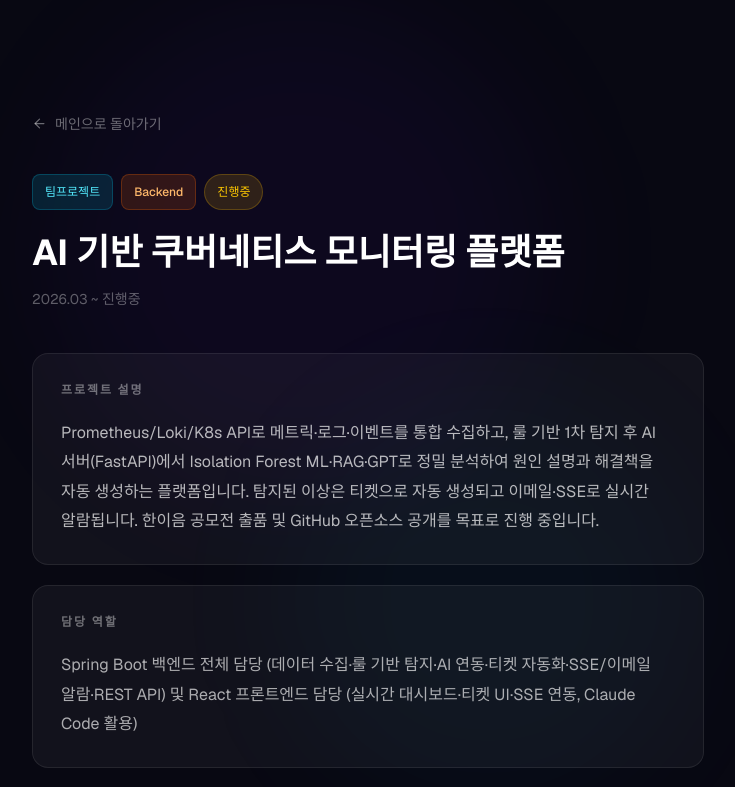
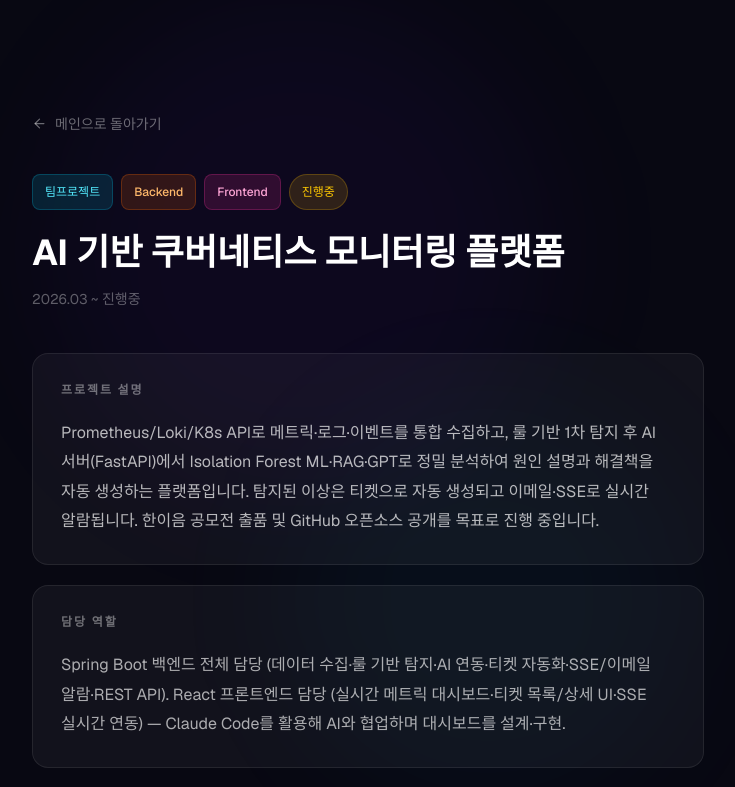
Before and after one commit to LEESEOJUN-creator/portfolio, a Next.js app: page /projects/dgu-cap in a window 1280 px wide. Shown: the top 787 px of the page, without its empty margins (272-1007 px from the left). Built offline with nearby package versions, Linux system fonts and the light colour scheme.

Commit message:
feat: DGU-CAP Frontend 태그 추가, 역할 문구 수정, 스킬 Frontend 카테고리 추가
Co-Authored-By: Claude Sonnet 4.6 <noreply@anthropic.com>

```diff
--- a/app/projects/[slug]/ProjectDetailClient.tsx
+++ b/app/projects/[slug]/ProjectDetailClient.tsx
@@ -19,6 +19,7 @@ const TAG_COLORS: Record<string, string> = {
   팀프로젝트: "bg-cyan-500/15 text-cyan-300 border-cyan-500/25",
   Infra: "bg-emerald-500/15 text-emerald-300 border-emerald-500/25",
   Backend: "bg-orange-500/15 text-orange-300 border-orange-500/25",
+  Frontend: "bg-pink-500/15 text-pink-300 border-pink-500/25",
 };
 
 /* 공통 페이드업 애니메이션 */
--- a/components/ProjectCard.tsx
+++ b/components/ProjectCard.tsx
@@ -12,6 +12,7 @@ const TAG_COLORS: Record<string, string> = {
   팀프로젝트:   "text-cyan-300 bg-cyan-500/12 border-cyan-500/20",
   Infra:        "text-emerald-300 bg-emerald-500/12 border-emerald-500/20",
   Backend:      "text-orange-300 bg-orange-500/12 border-orange-500/20",
+  Frontend:     "text-pink-300 bg-pink-500/12 border-pink-500/20",
 };
 
 const THUMBNAILS: Record<string, { from: string; via: string; to: string; icon: string }> = {
--- a/components/Skills.tsx
+++ b/components/Skills.tsx
@@ -8,6 +8,7 @@ const STYLES: Record<string, { gradient: string; border: string; badge: string;
   Database:   { gradient: "from-cyan-500/10 to-transparent",   border: "border-cyan-500/15",   badge: "bg-cyan-500/10 text-cyan-200 border-cyan-500/18",     dot: "bg-cyan-400"   },
   Infra:      { gradient: "from-emerald-500/10 to-transparent",border: "border-emerald-500/15",badge: "bg-emerald-500/10 text-emerald-200 border-emerald-500/18", dot: "bg-emerald-400" },
   Monitoring: { gradient: "from-orange-500/10 to-transparent", border: "border-orange-500/15", badge: "bg-orange-500/10 text-orange-200 border-orange-500/18", dot: "bg-orange-400" },
+  Frontend:   { gradient: "from-pink-500/10 to-transparent",   border: "border-pink-500/15",   badge: "bg-pink-500/10 text-pink-200 border-pink-500/18",     dot: "bg-pink-400"   },
 };
 
 export default function Skills() {
@@ -25,7 +26,7 @@ export default function Skills() {
           <h2 className="text-2xl sm:text-3xl font-bold text-white">Skills</h2>
         </motion.div>
 
-        <div className="grid grid-cols-1 sm:grid-cols-2 lg:grid-cols-4 gap-6">
+        <div className="grid grid-cols-1 sm:grid-cols-2 lg:grid-cols-3 xl:grid-cols-5 gap-6">
           {skillCategories.map((cat, i) => {
             const s = STYLES[cat.category] ?? { gradient: "from-white/5 to-transparent", border: "border-white/10", badge: "bg-white/8 text-white/60 border-white/10", dot: "bg-white/40" };
             return (
--- a/data/projects.ts
+++ b/data/projects.ts
@@ -25,7 +25,7 @@ export type Project = {
 export const projects: Project[] = [
   {
     slug: "dgu-cap",
-    tag: ["팀프로젝트", "Backend"],
+    tag: ["팀프로젝트", "Backend", "Frontend"],
     title: "AI 기반 쿠버네티스 모니터링 플랫폼",
     period: "2026.03 ~ 진행중",
     status: "진행중",
@@ -33,7 +33,7 @@ export const projects: Project[] = [
       "Kubernetes 환경의 메트릭·로그·이벤트를 통합 수집하고 AI가 이상을 감지·분석하여 티켓 자동 생성 및 실시간 알람까지 수행하는 SaaS형 지능형 모니터링 플랫폼 (한이음 공모전)",
     description:
       "Prometheus/Loki/K8s API로 메트릭·로그·이벤트를 통합 수집하고, 룰 기반 1차 탐지 후 AI 서버(FastAPI)에서 Isolation Forest ML·RAG·GPT로 정밀 분석하여 원인 설명과 해결책을 자동 생성하는 플랫폼입니다. 탐지된 이상은 티켓으로 자동 생성되고 이메일·SSE로 실시간 알람됩니다. 한이음 공모전 출품 및 GitHub 오픈소스 공개를 목표로 진행 중입니다.",
-    role: "Spring Boot 백엔드 전체 담당 (데이터 수집·룰 기반 탐지·AI 연동·티켓 자동화·SSE/이메일 알람·REST API) 및 React 프론트엔드 담당 (실시간 대시보드·티켓 UI·SSE 연동, Claude Code 활용)",
+    role: "Spring Boot 백엔드 전체 담당 (데이터 수집·룰 기반 탐지·AI 연동·티켓 자동화·SSE/이메일 알람·REST API). React 프론트엔드 담당 (실시간 메트릭 대시보드·티켓 목록/상세 UI·SSE 실시간 연동) — Claude Code를 활용해 AI와 협업하며 대시보드를 설계·구현.",
     techStack: [
       { name: "Java 17 / Spring Boot 3" },
       { name: "Spring Data JPA / PostgreSQL" },
--- a/data/skills.ts
+++ b/data/skills.ts
@@ -13,7 +13,7 @@ export const skillCategories: SkillCategory[] = [
   {
     category: "Database",
     icon: "🗄️",
-    skills: ["MySQL", "Redis"],
+    skills: ["MySQL", "Redis","PostgresQL"],
   },
   {
     category: "Infra",
@@ -25,4 +25,9 @@ export const skillCategories: SkillCategory[] = [
     icon: "📊",
     skills: ["Prometheus", "Grafana", "Loki"],
   },
+  {
+    category: "Frontend",
+    icon: "🖥️",
+    skills: ["React", "Next.js", "TypeScript", "Chart.js"],
+  },
 ];
```
